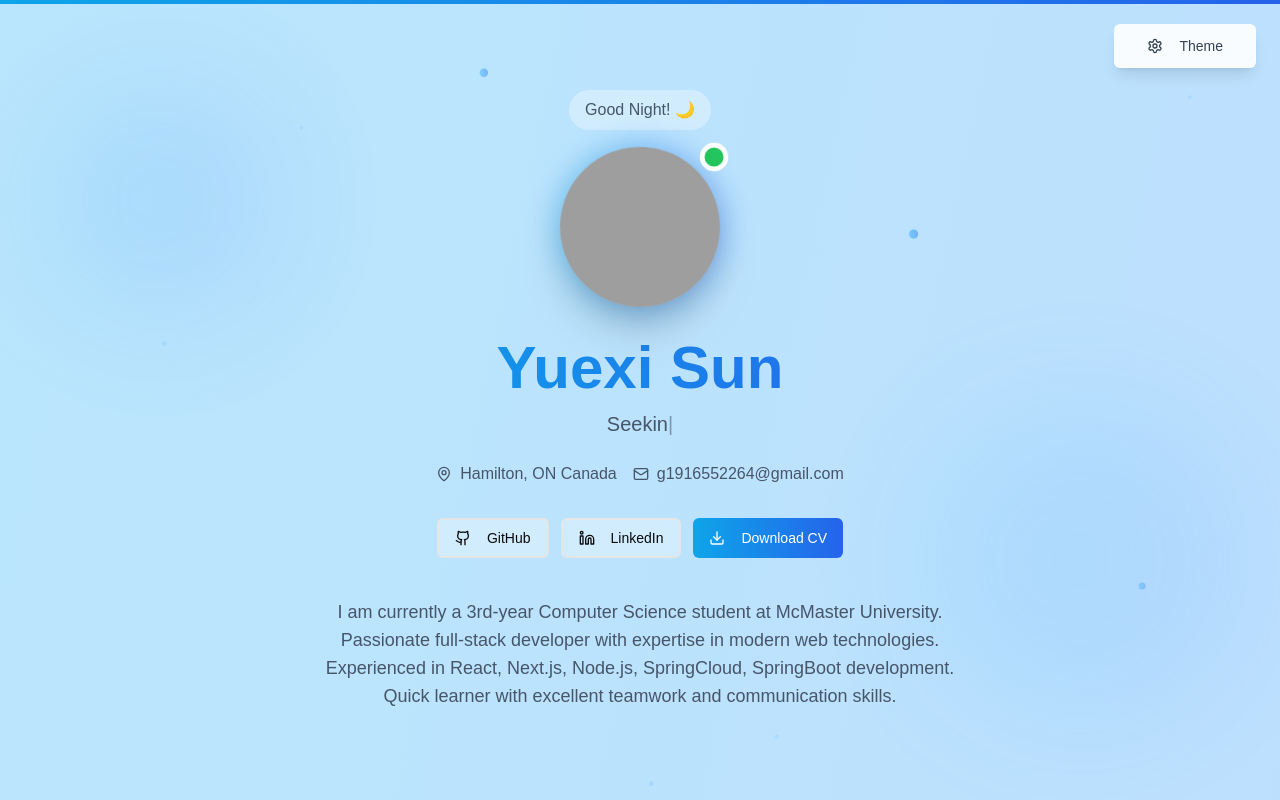
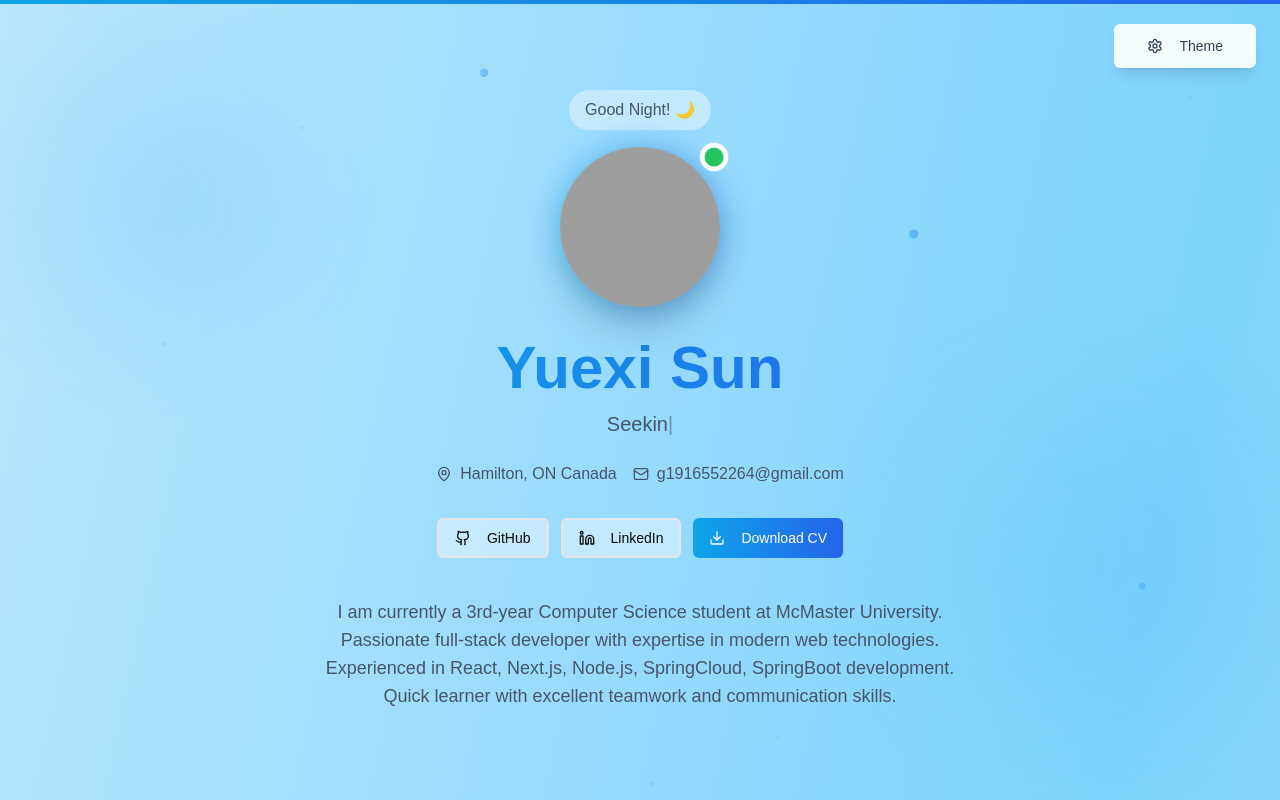
Before and after one commit to Tempestissimo616/Phoenix-web, a Next.js app: page / in a window 1280 px wide. Shown: the top 800 px of the page. Built offline with nearby package versions, Linux system fonts and the light colour scheme; grey boxes are pictures that could not be loaded.

Commit message:
Fix the color mismatch due to the tailwind Css that only support hardcode  name

```diff
--- a/app/page.tsx
+++ b/app/page.tsx
@@ -40,6 +40,10 @@ import { ContactSection } from "@/components/sections/contact-section"
 const FloatingElements = dynamic(() => import("@/components/FloatingElements"), {
   ssr: false, // only render on client
 });
+
+
+
+
 
 
 type ThemeMode = "auto" | "manual"
--- a/tailwind.config.ts
+++ b/tailwind.config.ts
@@ -92,18 +92,33 @@ const config: Config = {
   	}
   },
   safelist: [
-	{
-		pattern: /from-(amber|sky|blue|purple|pink|slate|cyan|teal|orange|indigo)-\d+/,
-	},
-	{
-		pattern: /to-(amber|sky|blue|purple|pink|slate|cyan|teal|orange|indigo)-\d+/,
-	},
-	{
-		pattern: /bg-(amber|sky|blue|purple|pink|slate|cyan|teal|orange|indigo)-\d+\/?\d*/,
-	},
-	{
-		pattern: /text-(amber|sky|blue|purple|pink|slate|cyan|teal|orange|indigo)-\d+/,
-	},
+    // Morning
+    'from-amber-400', 'to-orange-500',
+    'from-yellow-300', 'to-amber-400',
+    'from-orange-400', 'to-red-400',
+    'from-amber-50', 'via-orange-50', 'to-yellow-100',
+    'bg-amber-50/80', 'text-amber-900', 'text-amber-700',
+
+    // Afternoon
+    'from-blue-400', 'to-cyan-500',
+    'from-sky-300', 'to-blue-400',
+    'from-cyan-400', 'to-teal-400',
+    'from-sky-50', 'via-blue-50', 'to-cyan-100',
+    'bg-sky-50/80', 'text-sky-900', 'text-sky-700',
+
+    // Evening
+    'from-purple-400', 'to-pink-500',
+    'from-violet-300', 'to-purple-400',
+    'from-pink-400', 'to-rose-400',
+    'from-purple-50', 'via-pink-50', 'to-rose-100',
+    'bg-purple-50/80', 'text-purple-900', 'text-purple-700',
+
+    // Night
+    'from-sky-500', 'to-blue-600',
+    'from-sky-400', 'to-blue-500',
+    'from-blue-400', 'to-indigo-500',
+    'from-sky-200', 'via-sky-300', 'to-blue-200',
+    'bg-sky-100/60', 'text-slate-800', 'text-slate-600'
   ],
   plugins: [require("tailwindcss-animate")],
 };
```
